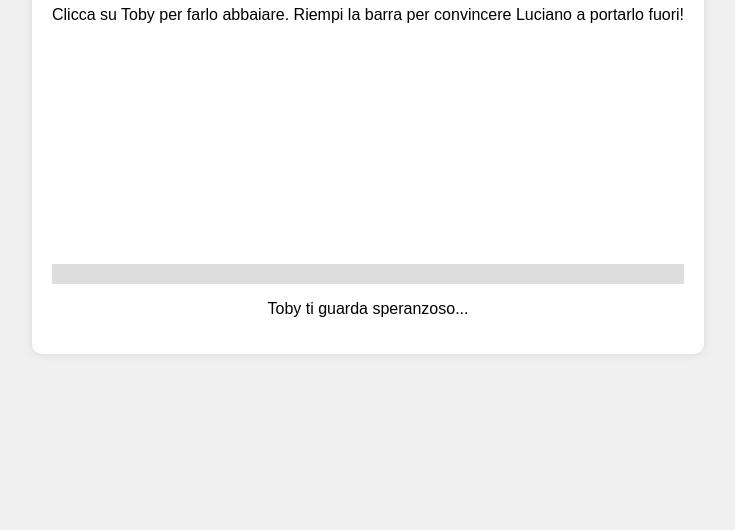
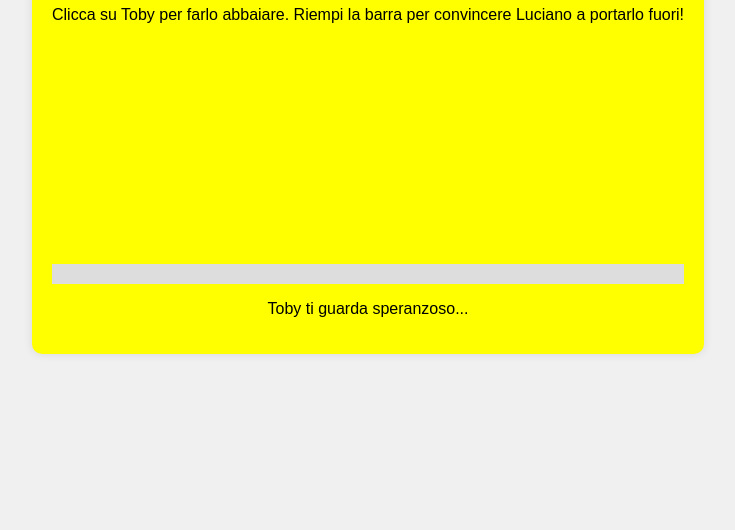
Before and after one commit to lucapietrantoni/giocotoby, a plain HTML site: page index.html in a window 1280 px wide. Shown: the part 270-800 px from the top of the page, without its empty margins (272-1007 px from the left). Drawn offline with Linux system fonts and the light colour scheme.

Commit message:
index.html

```diff
--- a/index.html
+++ b/index.html
@@ -3,7 +3,7 @@
 <head>
     <meta charset="UTF-8">
     <meta name="viewport" content="width=device-width, initial-scale=1.0">
-    <title>Toby il Pechinese vuole fare un giro</title>
+    <title>Toby il cane di Elda e Luciano vuole fare un giro</title>
     <style>
         body {
             font-family: Arial, sans-serif;
@@ -16,7 +16,7 @@
         }
         #game-container {
             text-align: center;
-            background-color: white;
+            background-color: yellow;
             padding: 20px;
             border-radius: 10px;
             box-shadow: 0 0 10px rgba(0,0,0,0.1);
```
